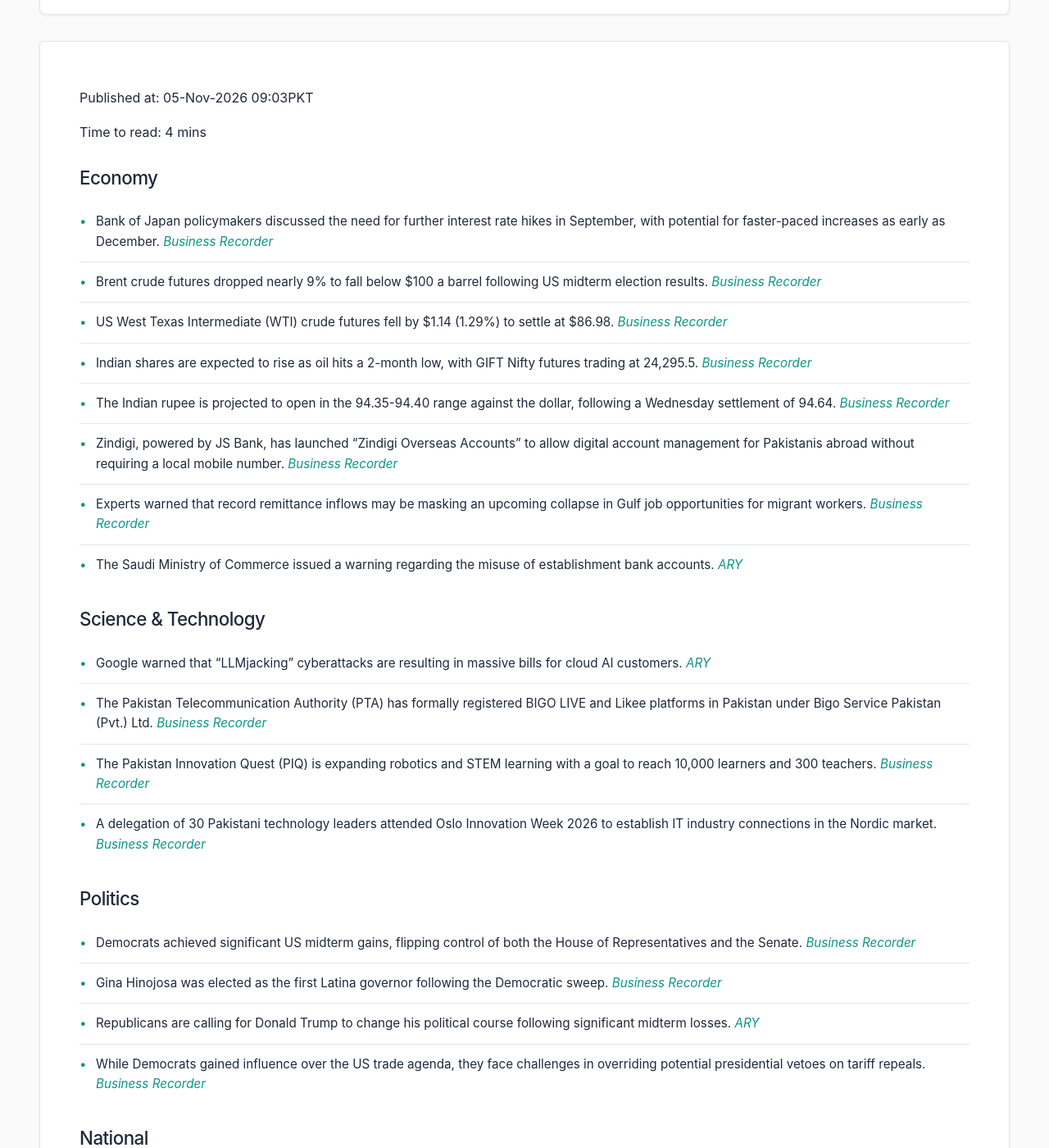
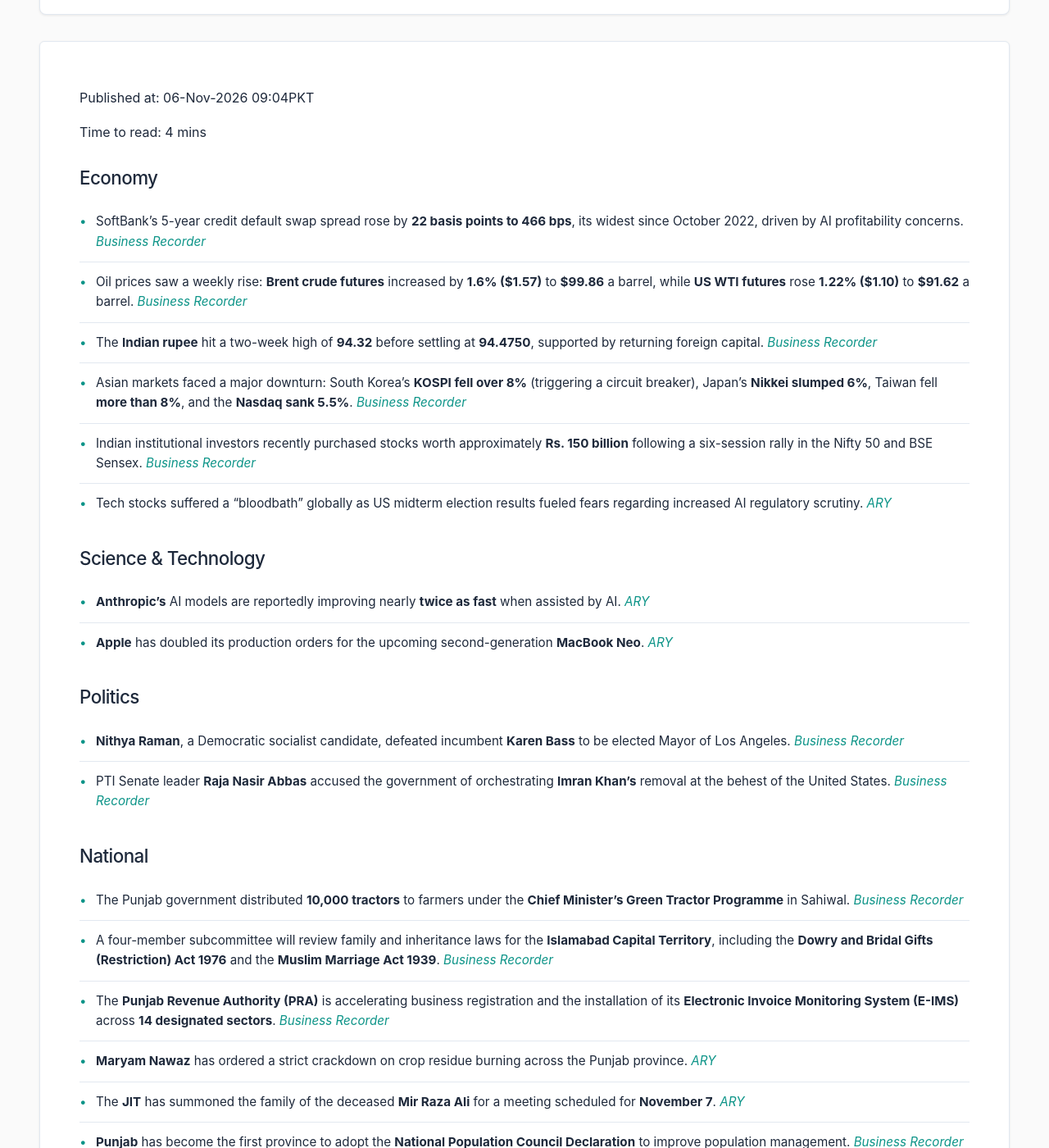
Before and after one commit to zsubzwary/news, a Jekyll site: the page built from en/index.md, in a window 1280 px wide and 1400 px high, scrolled down 209 px. Shown: the whole window at 82% size. Built offline with Jekyll 4.4.1, drawn with Linux system fonts in a browser that asks for light colours; some web fonts are replaced; comment, search, counter and statistics services are not loaded; some of the changed text lies outside the part shown.

Commit message:
DateTime; 2026-11-06T04:04:02.451Z

```diff
--- a/en/index.md
+++ b/en/index.md
@@ -4,46 +4,46 @@ title: Pakistan News Briefing
 lang: en
 ---
 
-Published at: 05-Nov-2026 09:03PKT
+Published at: 06-Nov-2026 09:04PKT
 
 Time to read: 4 mins
 
 ### Economy
-- Bank of Japan policymakers discussed the need for further interest rate hikes in September, with potential for faster-paced increases as early as December. *[Business Recorder](https://www.brecorder.com/news/40447527/boj-debated-need-for-more-rate-hikes-scope-for-faster-moves-september-minutes-show)*
-- Brent crude futures dropped nearly 9% to fall below $100 a barrel following US midterm election results. *[Business Recorder](https://www.brecorder.com/news/40447523/oil-and-data-centre-stocks-sink-after-us-midterms)*
-- US West Texas Intermediate (WTI) crude futures fell by $1.14 (1.29%) to settle at $86.98. *[Business Recorder](https://www.brecorder.com/news/40447519/oil-falls-for-a-fourth-day-on-expectations-for-lower-risk-of-iran-war-escalation)*
-- Indian shares are expected to rise as oil hits a 2-month low, with GIFT Nifty futures trading at 24,295.5. *[Business Recorder](https://www.brecorder.com/news/40447522/indian-shares-set-to-open-higher-as-oil-hits-2-month-low-after-us-democratic-win)*
-- The Indian rupee is projected to open in the 94.35-94.40 range against the dollar, following a Wednesday settlement of 94.64. *[Business Recorder](https://www.brecorder.com/news/40447520/indian-rupee-to-rally-after-us-midterm-fallout-sinks-oil-on-iran-war-exit-hopes)*
-- Zindigi, powered by JS Bank, has launched "Zindigi Overseas Accounts" to allow digital account management for Pakistanis abroad without requiring a local mobile number. *[Business Recorder](https://www.brecorder.com/news/40447518/zindigi-overseas-accounts-launched)*
-- Experts warned that record remittance inflows may be masking an upcoming collapse in Gulf job opportunities for migrant workers. *[Business Recorder](https://www.brecorder.com/news/40447514/gulf-jobs-for-migrant-workers-record-remittance-inflows-may-be-masking-a-coming-collapse)*
-- The Saudi Ministry of Commerce issued a warning regarding the misuse of establishment bank accounts. *[ARY](https://arynews.tv/saudi-ministry-of-commerce-sends-harsh-warning-over-misuse-of-establishment-bank-accounts)*
+- SoftBank’s 5-year credit default swap spread rose by **22 basis points to 466 bps**, its widest since October 2022, driven by AI profitability concerns. *[Business Recorder](https://www.brecorder.com/news/40447724/softbank-credit-risk-jumps-to-4-year-high-as-ai-fears-roil-market)*
+- Oil prices saw a weekly rise: **Brent crude futures** increased by **1.6% ($1.57)** to **$99.86** a barrel, while **US WTI futures** rose **1.22% ($1.10)** to **$91.62** a barrel. *[Business Recorder](https://www.brecorder.com/news/40447719/oil-set-for-sharp-weekly-drop-but-middle-east-supply-concerns-provide-floor)*
+- The **Indian rupee** hit a two-week high of **94.32** before settling at **94.4750**, supported by returning foreign capital. *[Business Recorder](https://www.brecorder.com/news/40447721/indian-rupee-to-draw-support-from-return-of-foreign-flows-amid-tech-meltdown)*
+- Asian markets faced a major downturn: South Korea’s **KOSPI fell over 8%** (triggering a circuit breaker), Japan’s **Nikkei slumped 6%**, Taiwan fell **more than 8%**, and the **Nasdaq sank 5.5%**. *[Business Recorder](https://www.brecorder.com/news/40447714/asia-stocks-crumble-after-ai-rout-rocks-us-markets)*
+- Indian institutional investors recently purchased stocks worth approximately **Rs. 150 billion** following a six-session rally in the Nifty 50 and BSE Sensex. *[Business Recorder](https://www.brecorder.com/news/40447716/indian-stocks-set-for-pullback-after-sharp-rally-on-oil-slide-foreign-inflows)*
+- Tech stocks suffered a "bloodbath" globally as US midterm election results fueled fears regarding increased AI regulatory scrutiny. *[ARY](https://arynews.tv/tech-firms-suffer-bloodbath-as-us-midterms-fuel-ai-fears)*
 
 ### Science & Technology
-- Google warned that "LLMjacking" cyberattacks are resulting in massive bills for cloud AI customers. *[ARY](https://arynews.tv/google-warns-llmjacking-cyberattacks-are-costing-cloud-ai-customers-massive-bills)*
-- The Pakistan Telecommunication Authority (PTA) has formally registered BIGO LIVE and Likee platforms in Pakistan under Bigo Service Pakistan (Pvt.) Ltd. *[Business Recorder](https://www.brecorder.com/news/40447513/pta-registers-bigo-live-likee-platforms-in-pakistan)*
-- The Pakistan Innovation Quest (PIQ) is expanding robotics and STEM learning with a goal to reach 10,000 learners and 300 teachers. *[Business Recorder](https://www.brecorder.com/news/40447512/piq-expanding-access-to-meaningful-robotics-stem-learning)*
-- A delegation of 30 Pakistani technology leaders attended Oslo Innovation Week 2026 to establish IT industry connections in the Nordic market. *[Business Recorder](https://www.brecorder.com/news/40447510/oslo-innovation-week-p-at-sha-opens-nordic-corridor-for-home-industry)*
+- **Anthropic’s** AI models are reportedly improving nearly **twice as fast** when assisted by AI. *[ARY](https://arynews.tv/anthropics-models-improving-nearly-twice-as-fast-with-help-from-ai-study-finds)*
+- **Apple** has doubled its production orders for the upcoming second-generation **MacBook Neo**. *[ARY](https://arynews.tv/apple-doubles-production-orders-for-upcoming-second-generation-macbook-neo)*
 
 ### Politics
-- Democrats achieved significant US midterm gains, flipping control of both the House of Representatives and the Senate. *[Business Recorder](https://www.brecorder.com/news/40447528/democratic-victories-bring-historic-breakthroughs-for-women-and-minorities)*
-- Gina Hinojosa was elected as the first Latina governor following the Democratic sweep. *[Business Recorder](https://www.brecorder.com/news/40447528/democratic-victories-bring-historic-breakthroughs-for-women-and-minorities)*
-- Republicans are calling for Donald Trump to change his political course following significant midterm losses. *[ARY](https://arynews.tv/republicans-call-for-trump-to-change-course-after-midterm-drubbing)*
-- While Democrats gained influence over the US trade agenda, they face challenges in overriding potential presidential vetoes on tariff repeals. *[Business Recorder](https://www.brecorder.com/news/40447526/democrats-gain-influence-over-trade-agenda-but-tariff-repeals-to-hit-trump-veto-wall)*
+- **Nithya Raman**, a Democratic socialist candidate, defeated incumbent **Karen Bass** to be elected Mayor of Los Angeles. *[Business Recorder](https://www.brecorder.com/news/40447717/democratic-socialist-raman-elected-los-angeles-mayor-in-upset-over-bass)*
+- PTI Senate leader **Raja Nasir Abbas** accused the government of orchestrating **Imran Khan’s** removal at the behest of the United States. *[Business Recorder](https://www.brecorder.com/news/40447708/raja-nasir-accuses-govt-of-planning-iks-ouster-at-us-behest)*
 
 ### National
-- Prime Minister seeks all available opportunities to reduce petrol and diesel prices, according to Bilal Azhar. *[ARY](https://arynews.tv/pm-seeks-every-opportunity-to-reduce-petrol-and-diesel-prices-says-bila-azhar)*
-- FIA agents arrested two individuals involved in an Albania work visa fraud totaling Rs 1.5 million. *[ARY](https://arynews.tv/fia-nabs-2-agents-in-albania-work-visa-fraud-involving-rs-1-5-million)*
-- A public holiday has been announced for November 9 in observance of Iqbal Day. *[ARY](https://arynews.tv/public-holiday-announced-on-9-november-for-iqbal-day)*
-- Salman Akram Raja claimed that the PTI founder's blood pressure has failed to return to normal levels. *[ARY](https://arynews.tv/opposition-announces-apc-committee-after-meeting-with-maulana-fazal-ur-rehman)*
-- NCCIA conducted a raid on a Karachi call centre where employees were reportedly detained for over 24 hours. *[ARY](https://arynews.tv/nccia-raid-karachi-call-centre-employees-kept-inside-for-over-24-hours)*
-- The Sindh government will utilize royalties from coal projects to fund development in the Thar region. *[Business Recorder](https://www.brecorder.com/news/40447515/uplift-of-local-areas-in-thar-sindh-will-utilise-royalties-from-coal-projects-soomro)*
-- Pakistan and the UK expressed joint concern regarding the threat posed by terrorist groups, including the TTP, operating from Afghanistan. *[Business Recorder](https://www.brecorder.com/news/40447511/ttp-other-groups-pakistan-uk-concerned-at-continuing-threat)*
+- The Punjab government distributed **10,000 tractors** to farmers under the **Chief Minister’s Green Tractor Programme** in Sahiwal. *[Business Recorder](https://www.brecorder.com/news/40447707/punjab-distributes-10000-tractors-under-subsidy-programme)*
+- A four-member subcommittee will review family and inheritance laws for the **Islamabad Capital Territory**, including the **Dowry and Bridal Gifts (Restriction) Act 1976** and the **Muslim Marriage Act 1939**. *[Business Recorder](https://www.brecorder.com/news/40447711/amendments-proposed-for-ict-subcommittee-to-review-family-inheritance-laws)*
+- The **Punjab Revenue Authority (PRA)** is accelerating business registration and the installation of its **Electronic Invoice Monitoring System (E-IMS)** across **14 designated sectors**. *[Business Recorder](https://www.brecorder.com/news/40447705/pra-decides-to-speed-up-registration-of-new-businesses)*
+- **Maryam Nawaz** has ordered a strict crackdown on crop residue burning across the Punjab province. *[ARY](https://arynews.tv/maryam-nawaz-orders-crackdown-on-crop-residue-burning-across-punjab)*
+- The **JIT** has summoned the family of the deceased **Mir Raza Ali** for a meeting scheduled for **November 7**. *[ARY](https://arynews.tv/mir-raza-ali-case-jit-summons-deceaseds-family-for-november-7-meeting)*
+- **Punjab** has become the first province to adopt the **National Population Council Declaration** to improve population management. *[Business Recorder](https://www.brecorder.com/news/40447706/punjab-adopts-national-population-council-declaration)*
+- **PTCL CEO Nadeem Khan** pledged to modernize infrastructure to support industrial clusters in **Faisalabad**. *[Business Recorder](https://www.brecorder.com/news/40447709/reliable-connectivity-vital-to-business-operational-efficiency-ptcl-ceo)*
+- **APTPMA** Vice Chairman **Muhammad Rizwan Lakhani** demanded uninterrupted gas/water supplies and competitive electricity tariffs for the textile industry. *[Business Recorder](https://www.brecorder.com/news/40447713/uninterrupted-supply-of-gas-water-to-textile-industry-demanded)*
+- **Pakistan and Russia** have agreed to advance technology cooperation through direct company-to-company partnerships and joint ventures. *[Business Recorder](https://www.brecorder.com/news/40447710/russia-agrees-to-advance-bilateral-technology-cooperation)*
 
 ### International
-- South Korea plans to expand its Cheonghae anti-piracy unit operations closer to the Strait of Hormuz. *[Business Recorder](https://www.brecorder.com/news/40447525/south-korea-to-expand-anti-piracy-unit-operations-closer-to-strait-of-hormuz)*
-- Former Federal Minister Khurram Dastgir Khan warned that the US withdrawal from its global role threatens freedom of navigation and maritime trade. *[Business Recorder](https://www.brecorder.com/news/40447517/freedom-of-navigation-under-threat-us-withdrawal-from-global-role-a-significant-shift-in-int’l-order-dastgir)*
+- **Russian President Putin** received Iran’s security chief in Moscow to discuss bilateral matters. *[ARY](https://arynews.tv/putin-receives-irans-security-chief-in-moscow)*
+- **US President Donald Trump** met with Putin's envoy, **Kirill Dmitriev**, regarding a potential deal to resolve the war in Ukraine; mediation talks are set for **November 10-11 in Abu Dhabi**. *[Business Recorder](https://www.brecorder.com/news/40447720/trump-says-he-met-putin-envoy-sees-ukraine-deal-soon)*
+- **China's** marriage rate dropped to an **18-year low** in the first nine months of the year, with **4.65 million marriages** and **2.08 million divorces**. *[Business Recorder](https://www.brecorder.com/news/40447723/chinas-marriage-rate-in-third-quarter-tumbles-to-18-year-low)*
+- **China's Standing Committee** has adopted a new law to combat **cross-border corruption** to safeguard national sovereignty. *[Business Recorder](https://www.brecorder.com/news/40447722/chinas-standing-committee-of-the-national-peoples-congress-passes-cross-border-corruption-law)*
+- **Kuwait International Airport** has implemented a complete ban on all photography and live streaming. *[ARY](https://arynews.tv/kuwait-international-airport-bans-all-photography-and-live-streaming-completely)*
+- **Kuwait** has increased national preparedness measures in response to rising regional tensions. *[ARY](https://arynews.tv/kuwait-steps-up-national-preparedness-amid-regional-tensions)*
+- **Texas Governor-elect Gina Hinojosa** plans to introduce laws to protect rural communities from the impact of **data center** developments. *[Business Recorder](https://www.brecorder.com/news/40447718/texas-governor-elect-says-state-will-have-laws-to-shield-citizens-from-data-centers)*
 
 ### Sports
-- India defeated New Zealand by five wickets in a rain-hit ODI in Auckland, led by Virat Kohli's 74 runs off 51 balls. *[Business Recorder](https://www.brecorder.com/news/40447529/kohli-in-the-runs-as-india-thrash-new-zealand-in-first-odi)*
-- Pulisic and Balogun have been reintegrated into the US squad for the CONCACAF Nations League quarterfinals. *[ARY](https://arynews.tv/pulisic-balogun-back-in-us-squad-for-concacaf-nations-league-quarters)*
-- Real Madrid secured a late victory against AEK Athens following a decisive goal by Valverde. *[ARY](https://arynews.tv/valverde-blast-snatches-real-madrid-late-win-at-aek-athens)*
+- Tickets for the **Pakistan vs. Sri Lanka Test series** go on sale **November 6 at 2pm** via TCS Express Centres; the first Test begins **November 9 at Rawalpindi Stadium**. *[Business Recorder](https://www.brecorder.com/news/40447712/tickets-for-rawalpindi-test-on-sale-from-today)*
+- **Indiana Fever** star **Caitlin Clark** has announced the release of a new children's book. *[ARY](https://arynews.tv/indiana-fever-star-caitlin-clark-reveals-another-big-childrens-book-after-huge-season)*
```
